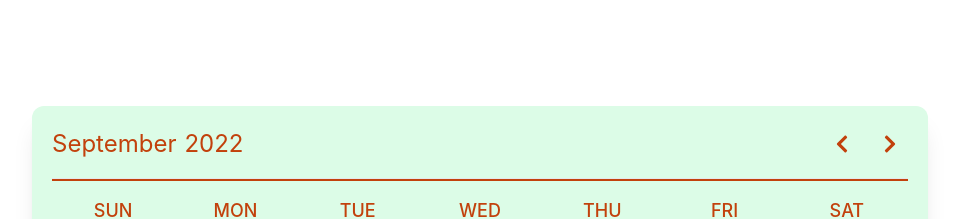
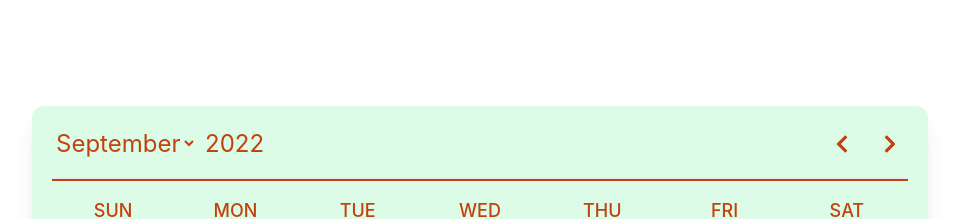
Before and after one commit to NightFury0109/horizontal_calendar, a React (Create React App) app: page / in a window 1280 px wide. Shown: the top 219 px of the page, without its empty margins (160-1119 px from the left). Built offline with nearby package versions, Linux system fonts and the light colour scheme.

Commit message:
[complete]: select month, [update]: getDates func

```diff
--- a/src/App.scss
+++ b/src/App.scss
@@ -1,3 +1,7 @@
 .App {
   text-align: center;
 }
+
+select:focus {
+  outline: none !important;
+}
--- a/src/App.tsx
+++ b/src/App.tsx
@@ -6,7 +6,7 @@ import Calendar from './components/week_calendar/Calendar';
 
 const App: React.FC = () => {
   return (
-    <div className="flex justify-center items-center w-fll p-4 h-[100vh]">
+    <div className="flex justify-center items-center w-fll p-4 min-h-[100vh]">
       <Calendar />
     </div>
   );
--- a/src/components/week_calendar/Calendar.tsx
+++ b/src/components/week_calendar/Calendar.tsx
@@ -65,16 +65,22 @@ const Calendar: React.FC = () => {
   }
 
   const selectDate = (selected_date: IDate): void => {
-    localStorage.setItem("year", selected_date.year.toString());
-    localStorage.setItem("month", selected_date.month.toString());
-    localStorage.setItem("date", selected_date.date.toString());
+    // localStorage.setItem("year", selected_date.year.toString());
+    // localStorage.setItem("month", selected_date.month.toString());
+    // localStorage.setItem("date", selected_date.date.toString());
+    setSelectedDate(selected_date);
+  }
 
-    setSelectedDate(selected_date);
+  const selectMonth = (selectedMonth: number): void => {
+    const dates: Array<IDate> = getDates(year, selectedMonth);
+
+    setMonth(selectedMonth);
+    setMonthDates(dates);
   }
 
   return (
     <div className='w-full md:w-[70vw] min-w-[340px] pt-5 px-5 text-orange-700 bg-green-100 rounded-xl shadow-xl'>
-      <MonthAndYear year={year} month={month} backward={backward} forward={forward} />
+      <MonthAndYear year={year} month={month} selectMonth={selectMonth} backward={backward} forward={forward} />
 
       <hr className='my-4 relative h-[3px] bg-orange-700' />
 
--- a/src/components/week_calendar/MonthAndYear.tsx
+++ b/src/components/week_calendar/MonthAndYear.tsx
@@ -1,15 +1,24 @@
-import React from 'react';
+import React, { useState, useEffect } from 'react';
 import { FaChevronLeft, FaChevronRight } from 'react-icons/fa'
 
 type Props = {
   year: number,
   month: number,
   backward: () => void,
-  forward: () => void
+  forward: () => void,
+  selectMonth: (month: number) => void
 };
 
-const MonthAndYear: React.FC<Props> = ({ year, month, backward, forward }) => {
+const MonthAndYear: React.FC<Props> = ({ year, month, selectMonth, backward, forward }) => {
   const months: Array<string> = ['January', 'February', 'March', 'April', 'May', 'June', 'July', 'August', 'September', 'October', 'November', 'December'];
+
+  const [month_value, setMonth] = useState<number>(month);
+  const [year_value, setYear] = useState<number>(year);
+
+  useEffect(() => {
+    setMonth(month);
+    setYear(year);
+  }, [month, year]);
 
   const onBackward = (): void => {
     backward();
@@ -19,11 +28,35 @@ const MonthAndYear: React.FC<Props> = ({ year, month, backward, forward }) => {
     forward();
   }
 
+  const changeMonth = (e: any): void => {
+    setMonth(e.target.value);
+    selectMonth(parseInt(e.target.value));
+  }
+
   return (
     <div className='flex justify-between items-center'>
       <div className="flex items-center">
-        <span className='text-2xl font-normal mr-2'>{months[month - 1]}</span>
-        <span className='text-2xl font-normal'>{year}</span>
+        <select
+          name="month"
+          id="month"
+          value={month_value}
+          className='text-2xl font-normal mr-2 bg-transparent cursor-pointer w-fit'
+          onChange={changeMonth}
+        >
+          <option value="1">January</option>
+          <option value="2">February</option>
+          <option value="3">March</option>
+          <option value="4">April</option>
+          <option value="5">May</option>
+          <option value="6">June</option>
+          <option value="7">July</option>
+          <option value="8">August</option>
+          <option value="9">September</option>
+          <option value="10">October</option>
+          <option value="11">November</option>
+          <option value="12">December</option>
+        </select>
+        <span className='text-2xl font-normal'>{year_value}</span>
       </div>
 
       <div className="flex items-center">
--- a/src/utils/getDates.ts
+++ b/src/utils/getDates.ts
@@ -3,7 +3,14 @@ import { IDate } from '../types';
 const getDates = (year: number, month: number): Array<IDate> => {
   const dates: Array<IDate> = [];
   const first_date: Date = new Date(year, month - 1, 1);
+  const last_date: Date = new Date(year, month, 0);
   const first_day: number = first_date.getDay();
+
+  const dates_number = first_day + last_date.getDate();
+  let n: number = 35;
+
+  if (dates_number > 35) n = 42;
+
   for (let i = 0; i <= first_day; i++) {
     let newDate = new Date(first_date);
     newDate.setDate(first_date.getDate() - (first_day - i));
@@ -18,7 +25,7 @@ const getDates = (year: number, month: number): Array<IDate> => {
     dates.push(data);
   }
 
-  for (let i = 1; dates.length < 35; i++) {
+  for (let i = 1; dates.length < n; i++) {
     let newDate = new Date(first_date);
     newDate.setDate(first_date.getDate() + i);
 
```
